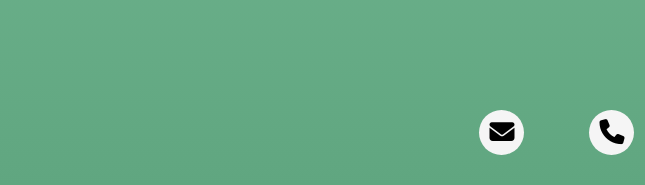
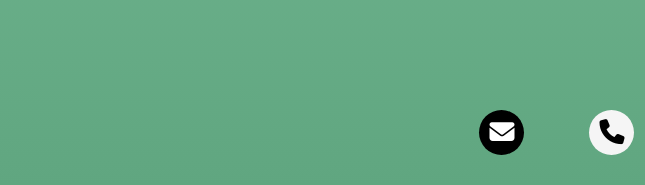
Before and after one commit to nagarcia94/Nathalia, a plain HTML site: page index.html in a window 1280 px wide. In both pictures the pointer is over the icon 501 px from the left and 3199 px from the top of the page. Shown: the part 3067-3252 px from the top of the page, 0-645 px from the left. Drawn offline with nearby package versions, Linux system fonts and the light colour scheme; a web font is replaced by a local one.

```diff
--- a/css/style.css
+++ b/css/style.css
@@ -247,8 +247,8 @@
 
 
 }
-.voltar,
-.avancar {
+
+.voltar, .avancar {
     position: absolute;
     bottom: 140px;
     color: var(--cor-cinzaletra);
@@ -358,3 +358,8 @@
     width: auto;
     color: black;
 }
+
+.link  i:hover {
+    background-color:black;
+    color: white;
+}
```
Also changed, not shown: index.html (+1 -1 lines).
